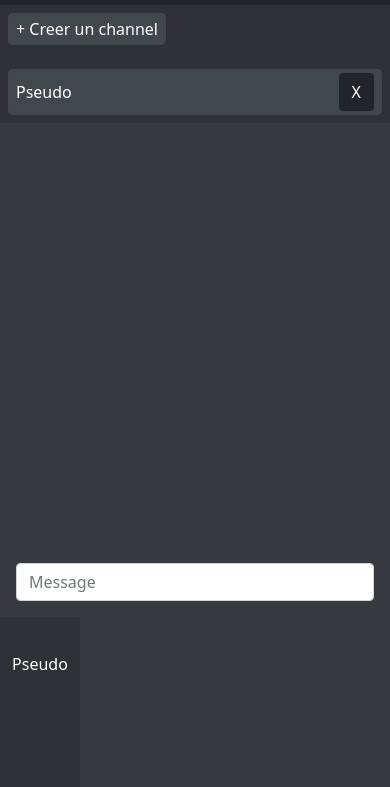
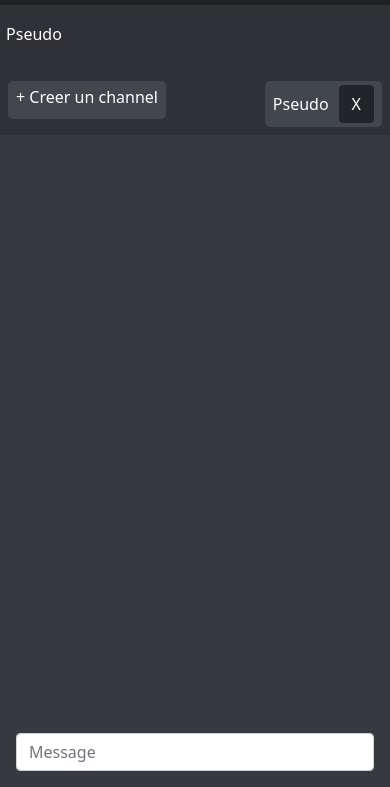
Before and after one commit to Dalvii/td-devweb-discord, a website: page public/index.html in a window 390 px wide. Shown: the part 57-844 px from the top of the page. Drawn offline with nearby package versions, Linux system fonts and the light colour scheme; no server answers.

Commit message:
responsive dm

```diff
--- a/public/style.css
+++ b/public/style.css
@@ -52,5 +52,24 @@ li { cursor: pointer;
     .messages {
         max-height: calc(100vh - 220px);
     }
-
+    #channelsAside {
+        flex-direction: row!important;
+    }
+    #channelsAside > * {
+        gap: 10px;
+    }
+    div.users {
+        order: -1;
+        max-width: none !important;
+        flex: none !important;
+        padding: 4px 4px !important;
+    }
+    #users {
+        display: flex;
+        gap: 5px;
+        margin: 0;
+    }
+    #users li {
+        width: 60px;
+    }
 }
```
